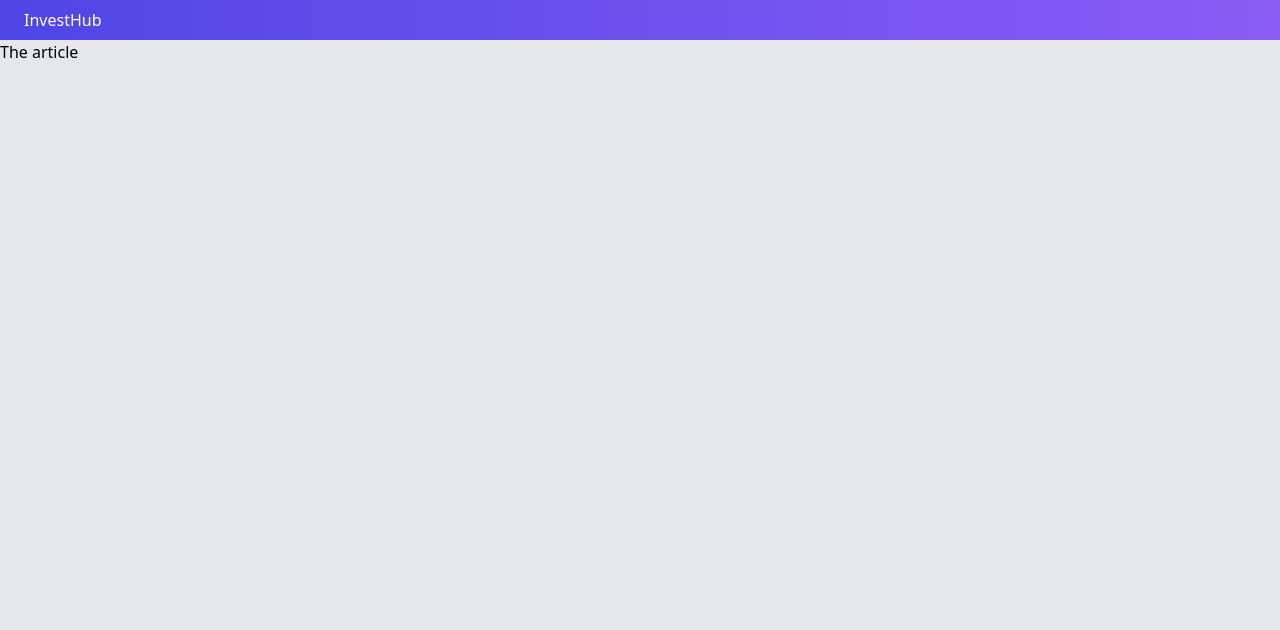
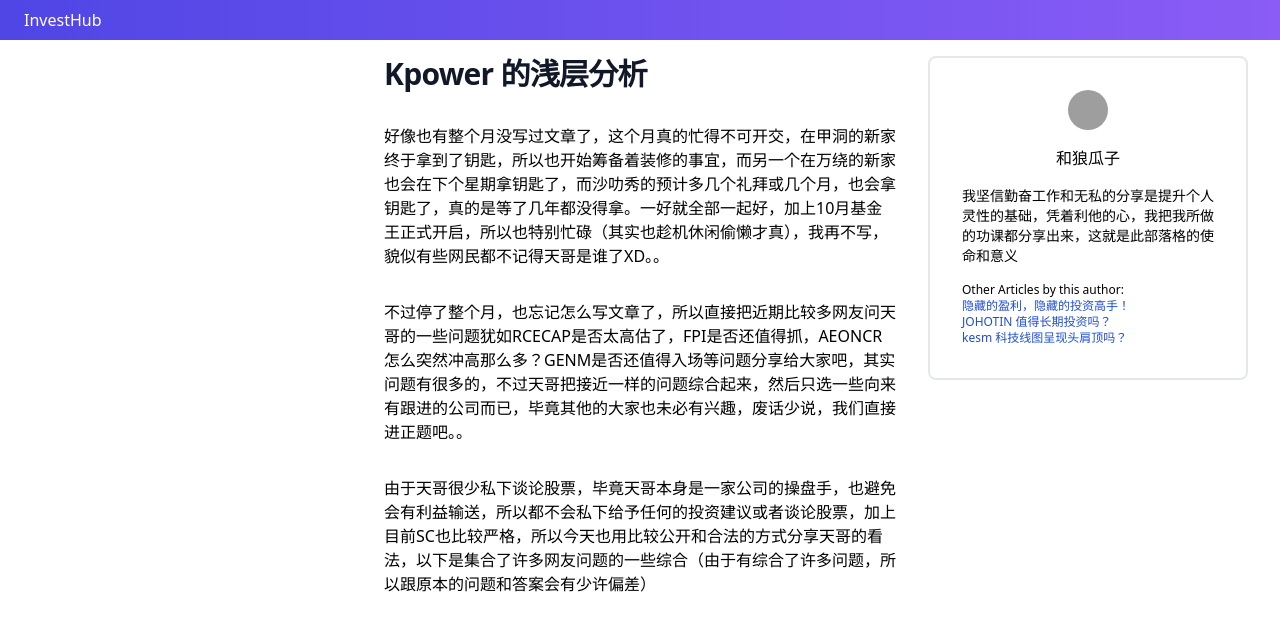
Before and after one commit to geoffreylzf/investhubapp, a Nuxt app: page /articles/1 in a window 1280 px wide. Shown: the top 630 px of the page. Built offline with nearby package versions, Linux system fonts and the light colour scheme; grey boxes are pictures that could not be loaded.

Commit message:
20211117-2

```diff
--- a/assets/css/tailwind.css
+++ b/assets/css/tailwind.css
@@ -5,6 +5,6 @@
 
 @layer base {
   html {
-    @apply bg-gray-200;
+    /* @apply bg-gray-200; */
   }
 }
--- a/pages/articles/_id.vue
+++ b/pages/articles/_id.vue
@@ -1,7 +1,97 @@
 <template>
-  <h1>The article</h1>
+  <div class="mt-4 flex">
+    <div class="flex-none w-96 h-16"></div>
+    <div class="flex-grow h-16">
+      <p
+        class="
+          inline-block
+          text-3xl
+          font-extrabold
+          text-gray-900
+          tracking-tight
+        "
+      >
+        {{ data.title }}
+      </p>
+      <div v-for="p in data.paragraphs" :key="p.id" class="mt-8">
+        {{ p.content }}
+      </div>
+    </div>
+    <div class="flex-none w-96">
+      <div class="flex flex-col items-center mx-8 p-8 border-2 rounded-lg">
+        <div class="h-10 w-10">
+          <img
+            class="h-10 w-10 rounded-full"
+            src="https://images.unsplash.com/photo-1494790108377-be9c29b29330?ixlib=rb-1.2.1&ixid=eyJhcHBfaWQiOjEyMDd9&auto=format&fit=facearea&facepad=4&w=256&h=256&q=60"
+            alt=""
+          />
+        </div>
+        <p class="mt-4">{{ data.author.name }}</p>
+        <p class="mt-4 text-sm">{{ data.author.bio }}</p>
+
+        <div class="mt-4 w-full text-xs">
+          Other Articles by this author:
+          <div v-for="oa in otherArticles" :key="oa.id">
+            <nuxt-link :to="'/articles/' + oa.id">
+              <a class="text-blue-700 hover:text-green-700"> {{ oa.title }}</a>
+            </nuxt-link>
+          </div>
+        </div>
+      </div>
+    </div>
+  </div>
 </template>
 
 <script>
-export default {}
+export default {
+  data() {
+    return {
+      data: {
+        id: 1,
+        title: 'Kpower 的浅层分析',
+        author: {
+          name: '和狼瓜子',
+          bio: '我坚信勤奋工作和无私的分享是提升个人灵性的基础，凭着利他的心，我把我所做的功课都分享出来，这就是此部落格的使命和意义',
+        },
+        create_date: '2021-04-08 14:20:34',
+        paragraphs: [
+          {
+            id: 1,
+            content:
+              '好像也有整个月没写过文章了，这个月真的忙得不可开交，在甲洞的新家终于拿到了钥匙，所以也开始筹备着装修的事宜，而另一个在万绕的新家也会在下个星期拿钥匙了，而沙叻秀的预计多几个礼拜或几个月，也会拿钥匙了，真的是等了几年都没得拿。一好就全部一起好，加上10月基金王正式开启，所以也特别忙碌（其实也趁机休闲偷懒才真），我再不写，貌似有些网民都不记得天哥是谁了XD。。',
+          },
+          {
+            id: 2,
+            content:
+              '不过停了整个月，也忘记怎么写文章了，所以直接把近期比较多网友问天哥的一些问题犹如RCECAP是否太高估了，FPI是否还值得抓，AEONCR怎么突然冲高那么多？GENM是否还值得入场等问题分享给大家吧，其实问题有很多的，不过天哥把接近一样的问题综合起来，然后只选一些向来有跟进的公司而已，毕竟其他的大家也未必有兴趣，废话少说，我们直接进正题吧。。',
+          },
+          {
+            id: 3,
+            content:
+              '由于天哥很少私下谈论股票，毕竟天哥本身是一家公司的操盘手，也避免会有利益输送，所以都不会私下给予任何的投资建议或者谈论股票，加上目前SC也比较严格，所以今天也用比较公开和合法的方式分享天哥的看法，以下是集合了许多网友问题的一些综合（由于有综合了许多问题，所以跟原本的问题和答案会有少许偏差）',
+          },
+        ],
+      },
+      otherArticles: [
+        {
+          id: 11,
+          title: '隐藏的盈利，隐藏的投资高手！',
+        },
+        {
+          id: 12,
+          title: 'JOHOTIN 值得长期投资吗？',
+        },
+        {
+          id: 13,
+          title: 'kesm 科技线图呈现头肩顶吗？',
+        },
+      ],
+    }
+  },
+  head() {
+    return {
+      title: 'Kpower 的浅层分析',
+    }
+  },
+}
 </script>
--- a/pages/articles/index.vue
+++ b/pages/articles/index.vue
@@ -1,7 +1,7 @@
 <template>
   <div class="mt-4 flex">
     <div class="flex-none w-1/6 h-16"></div>
-    <div class="flex-grow h-16 ...">
+    <div class="flex-grow h-16">
       <p
         class="
           inline-block
@@ -13,11 +13,42 @@
       >
         List of Articles
       </p>
+      <div>
+        <input
+          placeholder="Search..."
+          class="
+            w-full
+            p-2
+            border-b-2 border-gray-600
+            outline-none
+            focus:border-indigo-800
+          "
+        />
+      </div>
     </div>
-    <div class="flex-none w-1/6h-16"></div>
+    <div class="flex-none w-1/6 h-16"></div>
   </div>
 </template>
 
 <script>
-export default {}
+export default {
+  data() {
+    return {
+      articles: [
+        {
+          id: 1,
+          title: 'Kpower 的浅层分析',
+          author: '和狼瓜子',
+          create_date: '2021-04-08 14:20:34',
+        },
+        {
+          id: 2,
+          title: 'CCM 手套原料需求增加受益的公司',
+          author: 'koko888',
+          create_date: '2021-04-08 12:20:34',
+        },
+      ],
+    }
+  },
+}
 </script>
```
Also changed, not shown: 1 other file (tests, documents, lock files or other folders).
